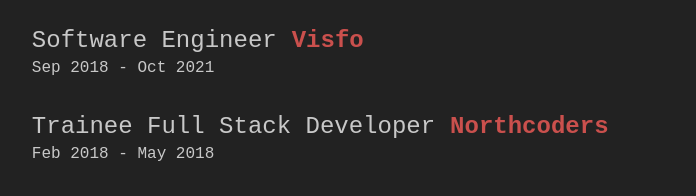
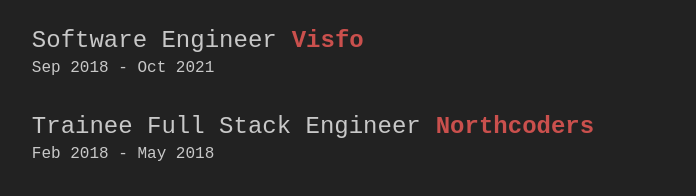
Before and after one commit to leraq/portfolio, a Gatsby site: page / in a window 1280 px wide. Shown: the part 2002-2198 px from the top of the page, without its empty margins (306-1002 px from the left). Built offline with nearby package versions, Linux system fonts and the light colour scheme; Gatsby itself is replaced by a stand-in of ours.

Commit message:
experience: update

```diff
--- a/src/components/sections/experience.tsx
+++ b/src/components/sections/experience.tsx
@@ -18,7 +18,7 @@
   },
   {
     name: 'Northcoders',
-    position: 'Trainee Full Stack Developer',
+    position: 'Trainee Full Stack Engineer',
     url: 'https://northcoders.com',
     dates: 'Feb 2018 - May 2018',
   },
```
